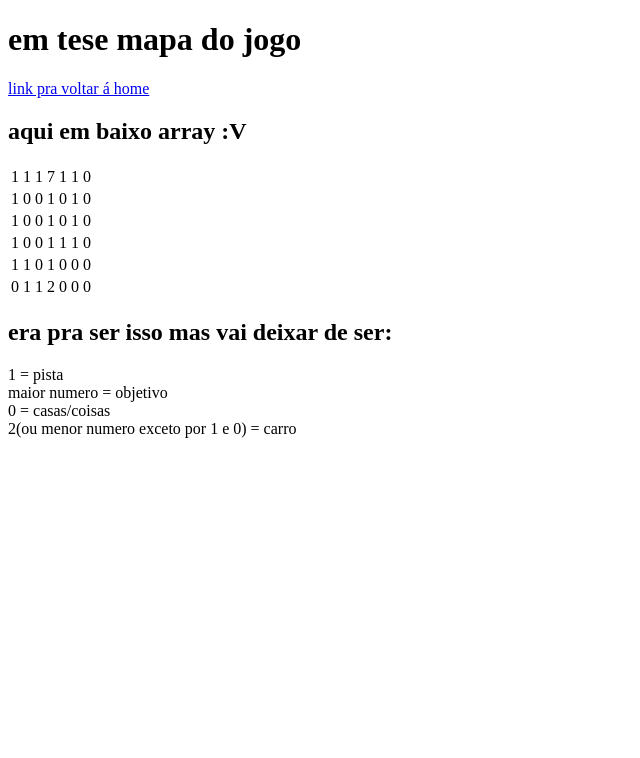
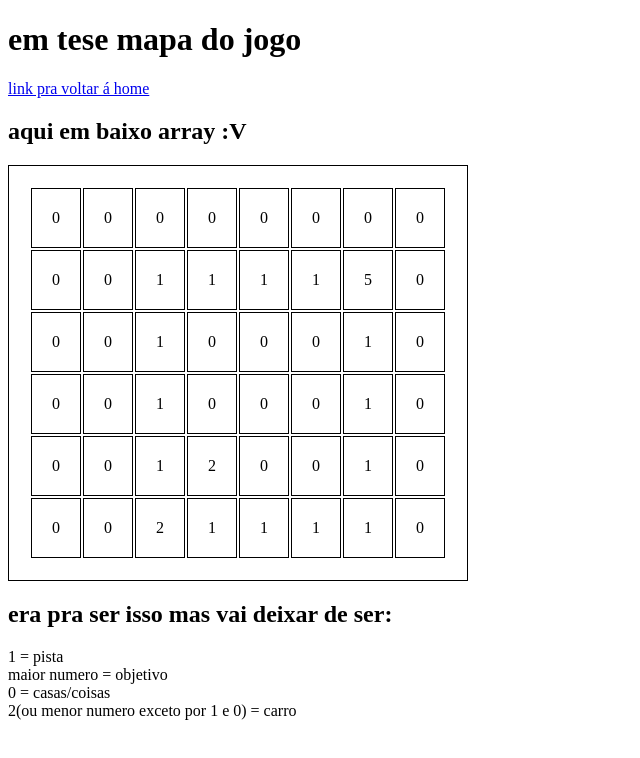
Before and after one commit to ianq1w1/WazeParticular, a SvelteKit app: page /cidade in a window 1280 px wide. Shown: the top 758 px of the page, without its empty margins (0-640 px from the left). Built offline with nearby package versions, Linux system fonts and the light colour scheme.

Commit message:
mais umas coisas feitas por ianzera

```diff
--- a/src/routes/cidade/+page.svelte
+++ b/src/routes/cidade/+page.svelte
@@ -4,12 +4,12 @@
 
 
     export let city = [
-        [1,1,1,7,1,1,0],
-        [1,0,0,1,0,1,0],
-        [1,0,0,1,0,1,0],
-        [1,0,0,1,1,1,0],
-        [1,1,0,1,0,0,0],
-        [0,1,1,2,0,0,0],
+        [0,0,0,0,0,0,0,0],
+        [0,0,1,1,1,1,5,0],
+        [0,0,1,0,0,0,1,0],
+        [0,0,1,0,0,0,1,0],
+        [0,0,1,0,0,0,1,0],
+        [0,0,2,1,1,1,1,0],
     ]
  // possivel algoritmo de calculo de rota
     console.log(city)
@@ -20,6 +20,7 @@ function rota (route){
     var i =0;
     var j = 0;
     var rua = 0
+
     for(i=0; i<route.length; i++){
         for(j=0; j<route[i].length; j++){
             if(route[i][j] == 1 ){
@@ -28,6 +29,7 @@ function rota (route){
             }
         }
     }
+
     var parada = maiorNum(route)
     var partida = carro(route)
 
@@ -35,23 +37,18 @@ function rota (route){
     var ycarro = 0;
 
     var xparada = 0;
-    var yparada = 0
+    var yparada = 0;
 
-    // FUNÇÃO localização linha e coluna do carro
-    for(xcarro = 0; xcarro<route.length; xcarro++){
-        for(ycarro = 0; ycarro<route[xcarro].length; ycarro++){
-            if(route[xcarro][ycarro] == partida){
-                xcarro = xcarro;
-                ycarro = ycarro;
+//localizar parada e partida
+    for (let i = 0; i < route.length; i++) {
+        for (let j = 0; j < route[i].length; j++) {
+            if (route[i][j] === partida) {
+                xcarro = i;
+                ycarro = j;
             }
-        }
-    }
-    // FUNÇÃO localização linha e coluna do objetivo/parada
-    for(xparada = 0; xparada<route.length; xparada++){
-        for(yparada = 0; yparada<route[xparada].length; yparada++){
-            if(route[xparada][yparada] == parada){
-                xparada = xparada;
-                yparada = yparada;
+            if (route[i][j] === parada) {
+                xparada = i;
+                yparada = j;
             }
         }
     }
@@ -64,19 +61,62 @@ function rota (route){
             if(route[xcarro][ycarro] <)
         }
     }*/
+  /**
+   * @param {number} x
+   * @param {number} y
+   */
+    function moveValido(x,y){
+
+        return x >= 0 && x < 10 && y >= 0 && y < 10 && route[y][x] !== 1;
+    }
+
+    var l = 0;
+    var c = 0;
+
+    while (xcarro !== xparada || ycarro !== yparada) {
+    // Lógica de movimento para direita
+    if (xcarro < xparada && moveValido(xcarro + 1, ycarro)) {
+        route[ycarro][xcarro] = 0; // Limpa a posição atual do carro
+        xcarro++; // Move o carro para a direita
+        route[ycarro][xcarro] = partida; // Atualiza a nova posição do carro
+    }
+    // Lógica de movimento para esquerda
+    else if (xcarro > xparada && moveValido(xcarro - 1, ycarro)){
+        route[ycarro][xcarro] = 0; // Limpa a posição atual do carro
+        xcarro--; // Move o carro para a esquerda
+        route[ycarro][xcarro] = partida; // Atualiza a nova posição do carro
+    }
+    // Lógica de movimento para cima
+    else if (ycarro < yparada && moveValido(xcarro, ycarro + 1)){
+        route[ycarro][xcarro] = 0; // Limpa a posição atual do carro
+        ycarro++; // Move o carro para cima
+        route[ycarro][xcarro] = partida; // Atualiza a nova posição do carro
+    }
+    // Lógica de movimento para baixo
+    else if (ycarro > yparada && moveValido(xcarro, ycarro - 1)){
+        route[ycarro][xcarro] = 0; // Limpa a posição atual do carro
+        ycarro--; // Move o carro para baixo
+        route[ycarro][xcarro] = partida; // Atualiza a nova posição do carro
+    }else{
+        break;
+    }
+
+    console.log(route)
+}
 
 
 }
+
 
 // pega o maior numero da array (objetivo)
 /**
      * @param {number[][]} cidade
      */
 function maiorNum(cidade){
-    let maior = cidade[0][0];
+        let maior = cidade[0][0];
 
-    for (let i = 0; i < cidade.length; i++) {
-            for(let j = 0; j<cidade[i].length+1; j++){
+        for (let i = 0; i < cidade.length; i++) {
+            for(let j = 0; j<cidade[i].length; j++){
                 if(cidade[i][j] > maior){
                      maior = cidade[i][j];
                 }
@@ -90,8 +130,9 @@ function maiorNum(cidade){
      * @param {number[][]} cidadezi
      */
 function carro(cidadezi){
-    let menor = 100
-    for (let i = 0; i < cidadezi.length; i++) {
+        let menor = 100
+
+        for (let i = 0; i < cidadezi.length; i++) {
             for(let j = 0; j<cidadezi[i].length; j++){
                 if(cidadezi[i][j] < menor && cidadezi[i][j] != 1 && cidadezi[i][j] != 0 ){
                     menor = cidadezi[i][j];
@@ -109,7 +150,7 @@ rota(city)
 <a href="/">link pra voltar á home</a>
 <h2>aqui em baixo array :V</h2>
 
-<table>
+<table class="haha">
 
     {#each city as linha,i}
     <tr>
@@ -129,3 +170,12 @@ rota(city)
     0 = casas/coisas
     <br>
     2(ou menor numero exceto por 1 e 0) = carro</p>
+
+<style>
+    table, td{
+        border: 1px solid black;
+        padding: 20px;
+    }
+
+
+</style>
```
